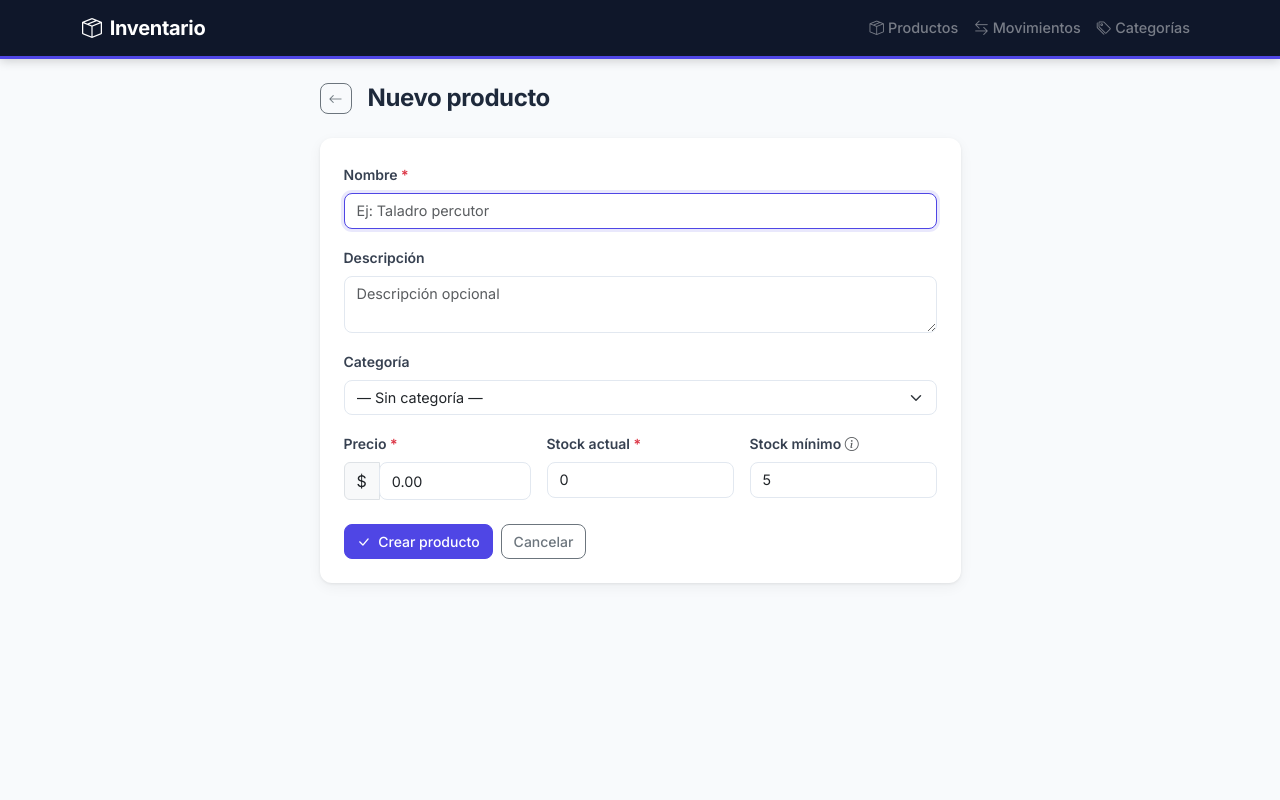
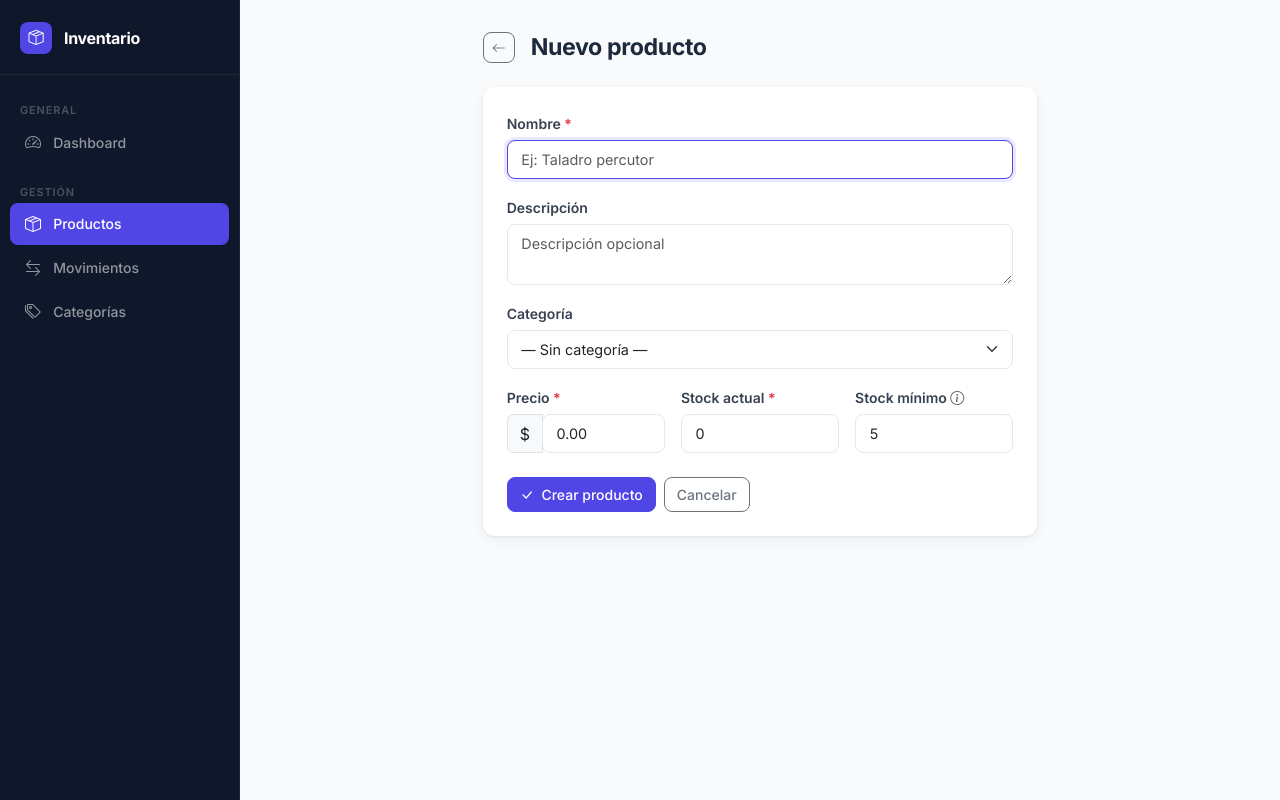
Before and after one commit to KevinRojas0722/Inventory-Management-System, a Flask app: page /productos/nuevo in a window 1280 px wide. Run offline with Flask 3, Linux system fonts and the light colour scheme; data that the repository does not hold is empty.

Commit message:
feat: rediseño con sidebar lateral y tarjetas con gradiente
- Reemplaza navbar horizontal por sidebar fijo con sección activa resaltada
- Tarjetas del dashboard con gradientes de color en lugar de bordes planos
- Responsive: sidebar colapsable en móvil con botón hamburguesa
- Mejoras generales en tipografía, espaciado y efectos hover

```diff
--- a/app/static/css/style.css
+++ b/app/static/css/style.css
@@ -1,103 +1,220 @@
 @import url('https://fonts.googleapis.com/css2?family=Inter:wght@400;500;600;700&display=swap');
 
 :root {
-  --indigo:    #4f46e5;
-  --indigo-sm: rgba(79, 70, 229, 0.10);
-  --slate-900: #0f172a;
-  --slate-50:  #f8fafc;
-  --verde:     #10b981;
-  --ambar:     #f59e0b;
-  --rojo:      #ef4444;
+  --indigo:      #4f46e5;
+  --indigo-dark: #4338ca;
+  --slate-900:   #0f172a;
+  --slate-800:   #1e293b;
+  --slate-50:    #f8fafc;
 }
 
-/* ── Base ─────────────────────────────────────── */
+/* ── Reset / base ─────────────────────────────── */
+
+*, *::before, *::after { box-sizing: border-box; }
 
 body {
   font-family: 'Inter', sans-serif;
   background-color: var(--slate-50);
   color: #1e293b;
+  margin: 0;
 }
 
-/* ── Navbar ───────────────────────────────────── */
+/* ── Layout ───────────────────────────────────── */
 
-.navbar {
-  background-color: var(--slate-900) !important;
-  border-bottom: 3px solid var(--indigo);
-  box-shadow: 0 2px 10px rgba(0, 0, 0, 0.18);
+.wrapper {
+  display: flex;
+  min-height: 100vh;
 }
 
-.navbar-brand {
-  letter-spacing: -.3px;
+/* ── Sidebar ──────────────────────────────────── */
+
+.sidebar {
+  width: 240px;
+  min-height: 100vh;
+  background: var(--slate-900);
+  position: fixed;
+  top: 0; left: 0; bottom: 0;
+  display: flex;
+  flex-direction: column;
+  z-index: 200;
+  border-right: 1px solid rgba(255,255,255,.05);
 }
 
-.nav-link {
-  font-weight: 500;
-  font-size: .9rem;
-  opacity: .8;
-  transition: opacity .15s;
+.sidebar-brand {
+  display: flex;
+  align-items: center;
+  gap: .75rem;
+  padding: 1.4rem 1.25rem 1.2rem;
+  color: #fff;
+  font-size: 1rem;
+  font-weight: 700;
+  letter-spacing: -.3px;
+  border-bottom: 1px solid rgba(255,255,255,.07);
+  text-decoration: none;
 }
 
-.nav-link:hover {
-  opacity: 1;
+.sidebar-brand:hover { color: #fff; }
+
+.brand-icon {
+  width: 32px; height: 32px;
+  background: var(--indigo);
+  border-radius: 8px;
+  display: flex; align-items: center; justify-content: center;
+  font-size: .95rem;
+  flex-shrink: 0;
 }
 
-/* ── Cards ────────────────────────────────────── */
+.sidebar-nav {
+  flex: 1;
+  padding: .9rem .65rem;
+}
+
+.sidebar-section-label {
+  font-size: .68rem;
+  font-weight: 600;
+  text-transform: uppercase;
+  letter-spacing: .9px;
+  color: rgba(255,255,255,.25);
+  padding: .8rem .6rem .2rem;
+}
+
+.sidebar .nav-link {
+  display: flex;
+  align-items: center;
+  gap: .7rem;
+  color: rgba(255,255,255,.55);
+  padding: .55rem .85rem;
+  border-radius: 8px;
+  margin-bottom: 2px;
+  font-size: .875rem;
+  font-weight: 500;
+  transition: color .15s, background .15s;
+}
+
+.sidebar .nav-link i {
+  font-size: 1rem;
+  width: 18px;
+  text-align: center;
+  flex-shrink: 0;
+}
+
+.sidebar .nav-link:hover {
+  color: #fff;
+  background: rgba(255,255,255,.07);
+}
+
+.sidebar .nav-link.activo {
+  color: #fff;
+  background: var(--indigo);
+}
+
+/* ── Contenido principal ──────────────────────── */
+
+.main-content {
+  margin-left: 240px;
+  flex: 1;
+  display: flex;
+  flex-direction: column;
+  min-height: 100vh;
+}
+
+.main-content > main {
+  flex: 1;
+  padding: 2rem 2.25rem;
+}
+
+/* ── Top bar móvil ────────────────────────────── */
+
+.topbar-mobile {
+  display: none;
+  align-items: center;
+  padding: .75rem 1rem;
+  background: var(--slate-900);
+  border-bottom: 1px solid rgba(255,255,255,.07);
+  position: sticky;
+  top: 0;
+  z-index: 150;
+}
+
+/* ── Tarjetas KPI (Dashboard) ─────────────────── */
+
+.card-kpi {
+  border: none !important;
+  border-radius: 14px !important;
+  color: #fff;
+  overflow: hidden;
+  box-shadow: 0 4px 20px rgba(0,0,0,.13) !important;
+  transition: transform .2s, box-shadow .2s;
+}
+
+.card-kpi:hover {
+  transform: translateY(-3px);
+  box-shadow: 0 8px 28px rgba(0,0,0,.18) !important;
+}
+
+.kpi-azul  { background: linear-gradient(135deg, #4f46e5 0%, #7c3aed 100%) !important; }
+.kpi-verde { background: linear-gradient(135deg, #059669 0%, #0891b2 100%) !important; }
+.kpi-ambar { background: linear-gradient(135deg, #d97706 0%, #b45309 100%) !important; }
+.kpi-rojo  { background: linear-gradient(135deg, #dc2626 0%, #9f1239 100%) !important; }
+
+.kpi-icon {
+  width: 46px; height: 46px;
+  background: rgba(255,255,255,.2);
+  border-radius: 10px;
+  display: flex; align-items: center; justify-content: center;
+  font-size: 1.25rem;
+  flex-shrink: 0;
+}
+
+.kpi-label {
+  font-size: .75rem;
+  font-weight: 600;
+  text-transform: uppercase;
+  letter-spacing: .6px;
+  color: rgba(255,255,255,.75);
+  margin-bottom: 3px;
+}
+
+.kpi-valor {
+  font-size: 1.85rem;
+  font-weight: 700;
+  letter-spacing: -.5px;
+  line-height: 1;
+  color: #fff;
+}
+
+/* ── Cards generales ──────────────────────────── */
 
 .card {
   border: none !important;
   border-radius: 12px !important;
   box-shadow: 0 1px 3px rgba(0,0,0,.07), 0 4px 14px rgba(0,0,0,.05) !important;
-  transition: box-shadow .2s, transform .2s;
-}
-
-.card:hover {
-  box-shadow: 0 4px 16px rgba(0,0,0,.10), 0 8px 24px rgba(0,0,0,.06) !important;
-  transform: translateY(-1px);
 }
 
 .card-header {
+  background: #fff !important;
   border-bottom: 1px solid #f1f5f9 !important;
   border-radius: 12px 12px 0 0 !important;
-  font-size: .9rem;
-}
-
-/* Acento de color en las tarjetas de métricas */
-.metrica-azul   { border-left: 4px solid var(--indigo) !important; }
-.metrica-verde  { border-left: 4px solid var(--verde) !important; }
-.metrica-ambar  { border-left: 4px solid var(--ambar) !important; }
-.metrica-rojo   { border-left: 4px solid var(--rojo) !important; }
-
-.metrica-numero {
-  font-size: 1.9rem;
-  font-weight: 700;
-  letter-spacing: -.5px;
-  line-height: 1;
-}
-
-.metrica-label {
-  font-size: .78rem;
-  font-weight: 500;
-  text-transform: uppercase;
-  letter-spacing: .5px;
-  color: #64748b;
-  margin-bottom: 4px;
+  font-size: .875rem;
+  padding: .9rem 1.25rem;
 }
 
 /* ── Tablas ───────────────────────────────────── */
 
+.table > thead th {
+  font-size: .75rem;
+  font-weight: 600;
+  text-transform: uppercase;
+  letter-spacing: .4px;
+  white-space: nowrap;
+}
+
 .table > tbody > tr {
-  transition: background-color .12s;
+  transition: background .1s;
 }
 
 .table > tbody > tr:hover > * {
-  background-color: var(--indigo-sm) !important;
-}
-
-.table thead th {
-  font-size: .8rem;
-  font-weight: 600;
-  text-transform: uppercase;
-  letter-spacing: .4px;
+  background-color: rgba(79,70,229,.04) !important;
 }
 
 /* ── Botones ──────────────────────────────────── */
@@ -115,53 +232,64 @@ body {
 }
 
 .btn-primary:hover {
-  background-color: #4338ca !important;
-  border-color: #4338ca !important;
+  background-color: var(--indigo-dark) !important;
+  border-color: var(--indigo-dark) !important;
+  box-shadow: 0 4px 12px rgba(79,70,229,.35);
   transform: translateY(-1px);
-  box-shadow: 0 4px 12px rgba(79, 70, 229, .35);
 }
 
 /* ── Formularios ──────────────────────────────── */
 
-.form-control,
-.form-select {
+.form-control, .form-select {
   border-radius: 8px !important;
   border-color: #e2e8f0;
   font-size: .9rem;
+  padding: .5rem .85rem;
   transition: border-color .15s, box-shadow .15s;
 }
 
-.form-control:focus,
-.form-select:focus {
+.form-control:focus, .form-select:focus {
   border-color: var(--indigo) !important;
-  box-shadow: 0 0 0 3px rgba(79, 70, 229, .12) !important;
+  box-shadow: 0 0 0 3px rgba(79,70,229,.12) !important;
 }
 
 .form-label {
   font-size: .875rem;
+  font-weight: 500;
   color: #374151;
+  margin-bottom: .35rem;
 }
 
 /* ── Badges ───────────────────────────────────── */
 
 .badge {
   font-weight: 500;
-  letter-spacing: .2px;
   border-radius: 6px !important;
+  padding: .3em .6em;
 }
 
-/* ── Títulos de página ────────────────────────── */
+/* ── Títulos ──────────────────────────────────── */
 
 h2 {
   font-weight: 700;
   letter-spacing: -.4px;
-  font-size: 1.5rem;
+  font-size: 1.45rem;
 }
 
-/* ── Alertas ──────────────────────────────────── */
+/* ── Alertas flash ────────────────────────────── */
 
 .alert {
   border: none !important;
   border-radius: 10px !important;
   font-size: .9rem;
 }
+
+/* ── Responsive ───────────────────────────────── */
+
+@media (max-width: 991px) {
+  .sidebar         { transform: translateX(-100%); transition: transform .25s; }
+  .sidebar.abierto { transform: translateX(0); }
+  .main-content    { margin-left: 0; }
+  .topbar-mobile   { display: flex; }
+  .main-content > main { padding: 1.25rem; }
+}
--- a/app/templates/base.html
+++ b/app/templates/base.html
@@ -9,43 +9,58 @@
     <link href="{{ url_for('static', filename='css/style.css') }}" rel="stylesheet">
 </head>
 <body>
+<div class="wrapper">
 
-    <nav class="navbar navbar-expand-lg navbar-dark">
-        <div class="container">
-            <a class="navbar-brand fw-bold" href="{{ url_for('main.dashboard') }}">
-                <i class="bi bi-box-seam me-2"></i>Inventario
+    <!-- ── Sidebar ── -->
+    <aside class="sidebar" id="sidebar">
+        <a class="sidebar-brand" href="{{ url_for('main.dashboard') }}">
+            <div class="brand-icon"><i class="bi bi-box-seam"></i></div>
+            Inventario
         </a>
-            <button class="navbar-toggler" type="button" data-bs-toggle="collapse" data-bs-target="#navMenu">
-                <span class="navbar-toggler-icon"></span>
+
+        <nav class="sidebar-nav">
+            <div class="sidebar-section-label">General</div>
+
+            <a class="nav-link {% if request.blueprint == 'main' %}activo{% endif %}"
+               href="{{ url_for('main.dashboard') }}">
+                <i class="bi bi-speedometer2"></i> Dashboard
+            </a>
+
+            <div class="sidebar-section-label mt-2">Gestión</div>
+
+            <a class="nav-link {% if request.blueprint == 'productos' %}activo{% endif %}"
+               href="{{ url_for('productos.lista') }}">
+                <i class="bi bi-box-seam"></i> Productos
+            </a>
+
+            <a class="nav-link {% if request.blueprint == 'movimientos' %}activo{% endif %}"
+               href="{{ url_for('movimientos.lista') }}">
+                <i class="bi bi-arrow-left-right"></i> Movimientos
+            </a>
+
+            <a class="nav-link {% if request.blueprint == 'categorias' %}activo{% endif %}"
+               href="{{ url_for('categorias.lista') }}">
+                <i class="bi bi-tags"></i> Categorías
+            </a>
+        </nav>
+    </aside>
+
+    <!-- ── Contenido principal ── -->
+    <div class="main-content">
+
+        <!-- Barra superior solo en móvil -->
+        <div class="topbar-mobile">
+            <button class="btn btn-sm btn-dark me-3" id="btnSidebar">
+                <i class="bi bi-list fs-5"></i>
             </button>
-            <div class="collapse navbar-collapse" id="navMenu">
-                <ul class="navbar-nav ms-auto">
-                    <li class="nav-item">
-                        <a class="nav-link" href="{{ url_for('productos.lista') }}">
-                            <i class="bi bi-box-seam me-1"></i>Productos
-                        </a>
-                    </li>
-                    <li class="nav-item">
-                        <a class="nav-link" href="{{ url_for('movimientos.lista') }}">
-                            <i class="bi bi-arrow-left-right me-1"></i>Movimientos
-                        </a>
-                    </li>
-                    <li class="nav-item">
-                        <a class="nav-link" href="{{ url_for('categorias.lista') }}">
-                            <i class="bi bi-tags me-1"></i>Categorías
-                        </a>
-                    </li>
-                </ul>
+            <span class="text-white fw-semibold">Inventario</span>
         </div>
-        </div>
-    </nav>
 
-    <main class="container py-4">
-
+        <main>
             {% with messages = get_flashed_messages(with_categories=true) %}
                 {% if messages %}
                     {% for category, message in messages %}
-                    <div class="alert alert-{{ category }} alert-dismissible fade show" role="alert">
+                        <div class="alert alert-{{ category }} alert-dismissible fade show mb-3" role="alert">
                             {{ message }}
                             <button type="button" class="btn-close" data-bs-dismiss="alert"></button>
                         </div>
@@ -54,9 +69,19 @@
             {% endwith %}
 
             {% block content %}{% endblock %}
-
         </main>
 
+    </div>
+</div>
+
 <script src="https://cdn.jsdelivr.net/npm/bootstrap@5.3.3/dist/js/bootstrap.bundle.min.js"></script>
+<script>
+    // Toggle sidebar en móvil
+    const btn = document.getElementById('btnSidebar');
+    const sidebar = document.getElementById('sidebar');
+    if (btn) {
+        btn.addEventListener('click', () => sidebar.classList.toggle('abierto'));
+    }
+</script>
 </body>
 </html>
```
Also changed, not shown: app/templates/dashboard.html (+20 -28 lines). Lines whose indentation alone changed are shown as unchanged.
